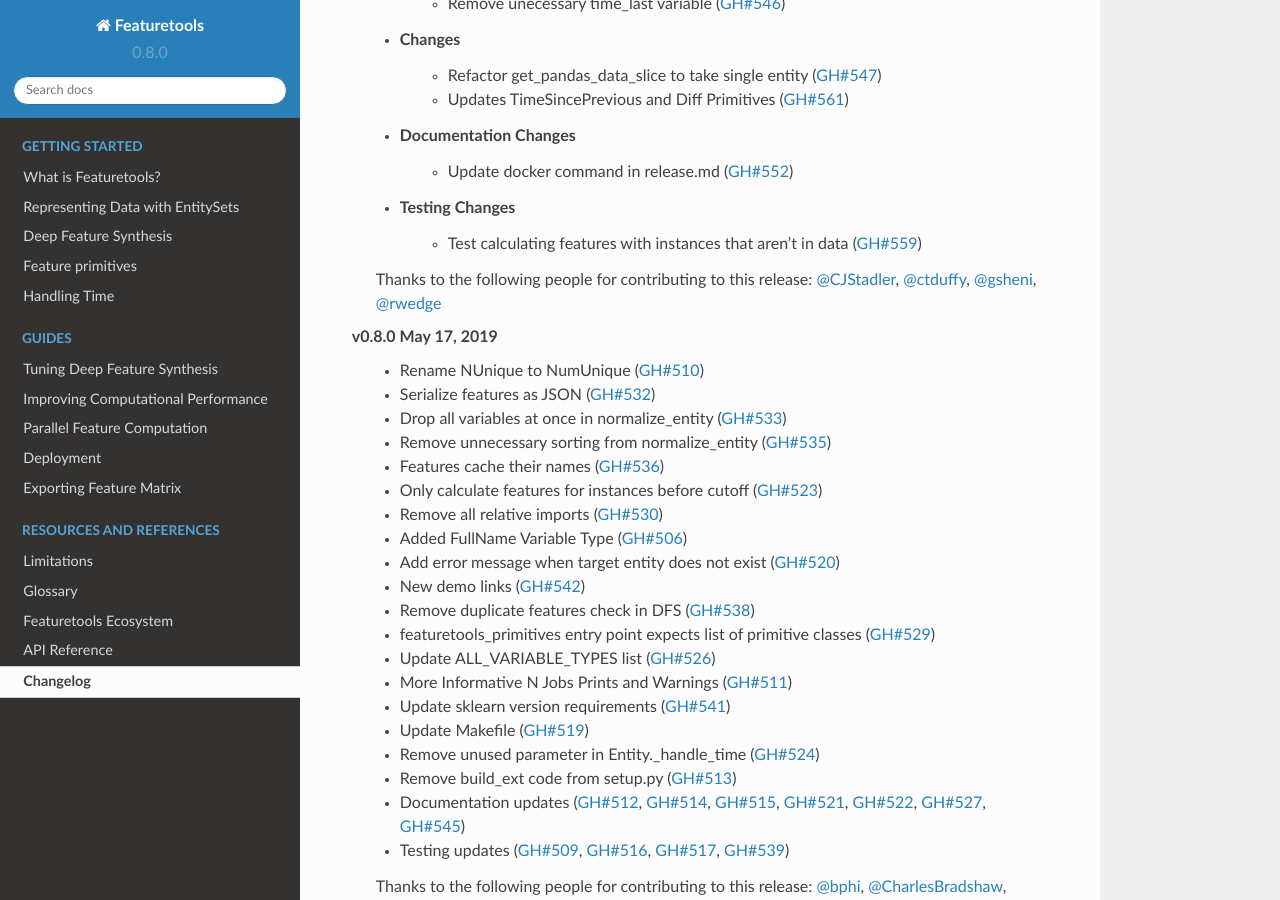
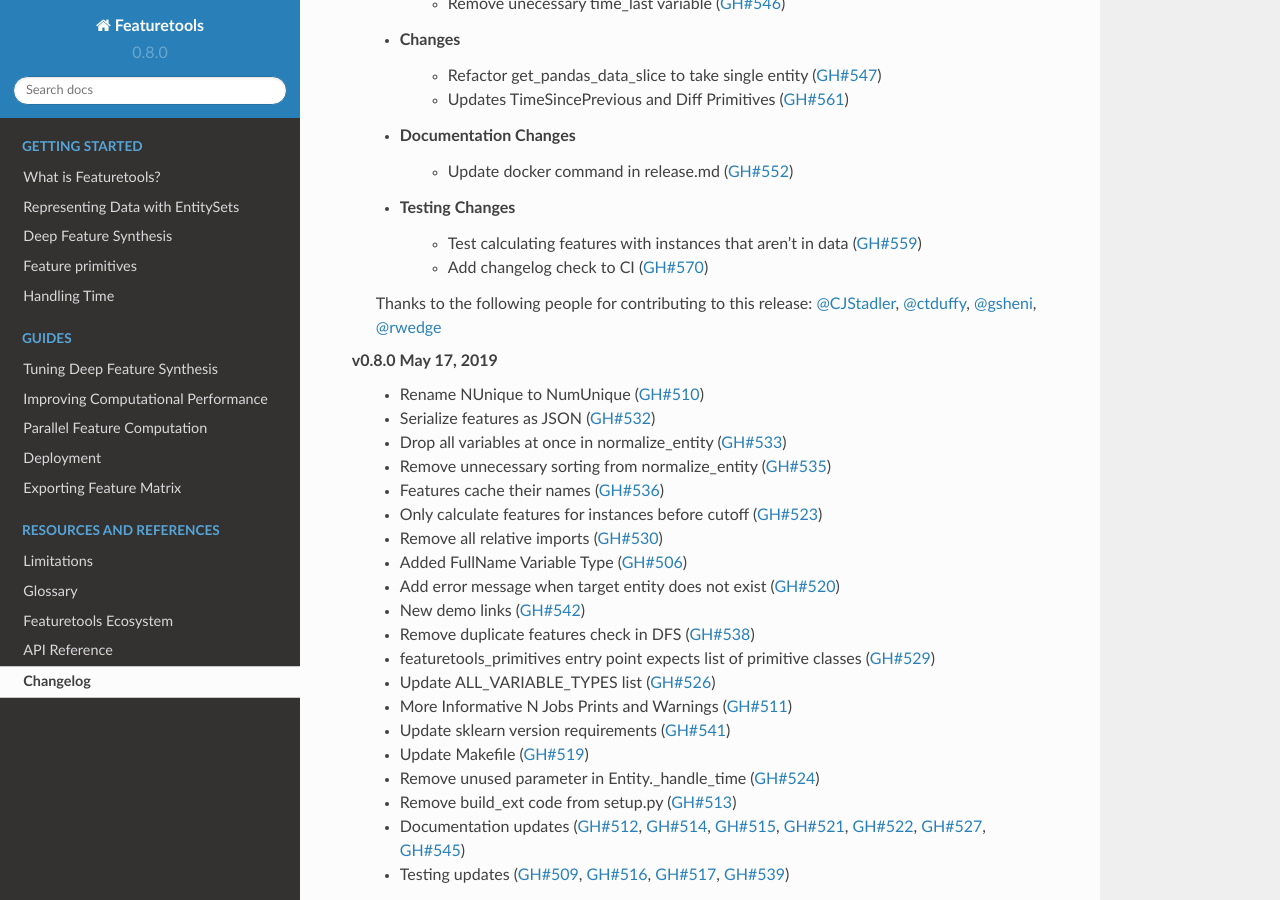
Before and after one commit to alteryx/featuretools, a Sphinx documentation site: the page built from docs/source/changelog.rst, in a window 1280 px wide and 900 px high, scrolled down 355 px. Built offline with Sphinx 7.4.7 and the Read the Docs theme 2.0.0, drawn with Linux system fonts in a browser that asks for light colours; pages that are not in the unit, such as notebooks, are missing from menus.

Commit message:
update changelog with current PR

```diff
--- a/docs/source/changelog.rst
+++ b/docs/source/changelog.rst
@@ -16,6 +16,7 @@
         * Update docker command in release.md (:pr:`552`)
     * Testing Changes
         * Test calculating features with instances that aren't in data (:pr:`559`)
+        * Add changelog check to CI (:pr:`570`)
 
     Thanks to the following people for contributing to this release:
     :user:`CJStadler`, :user:`ctduffy`, :user:`gsheni`, :user:`rwedge`
```
